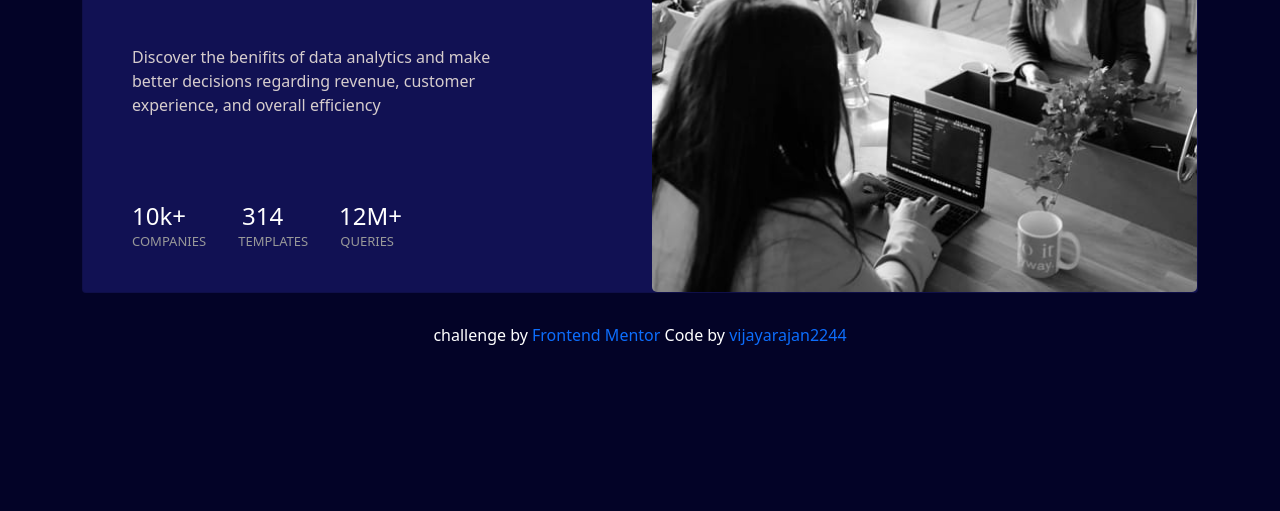
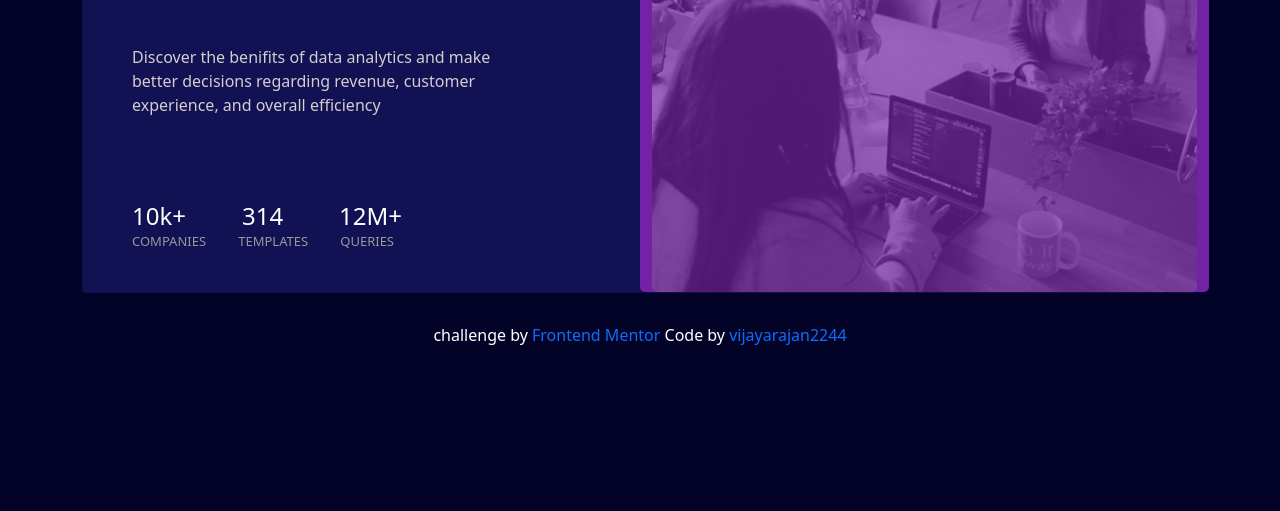
Before and after one commit to vijayarajan2244/Desktop-Stats, a plain HTML site: page index.html in a window 1280 px wide. Shown: the part 289-800 px from the top of the page. Drawn offline with nearby package versions, Linux system fonts and the light colour scheme.

Commit message:
Add .pic and .pic>img

```diff
--- a/style.css
+++ b/style.css
@@ -36,13 +36,15 @@
     color: rgb(134, 112, 255);
     font-weight: bold;
 }
+.pic{
+    background-color: hsl(277, 66%, 39%);
+    border-radius: 5px;
 
-.pic{
-
-    background-repeat: no-repeat;
-    border-radius: 5px;
-    right: -17px;
-    width: 20%;
+}
+.pic>img{
+    opacity: 0.3;
+    width: 100%;
+    height: 100%;
 
 
 }
```
Also changed, not shown: index.html (+1 -1 lines).
